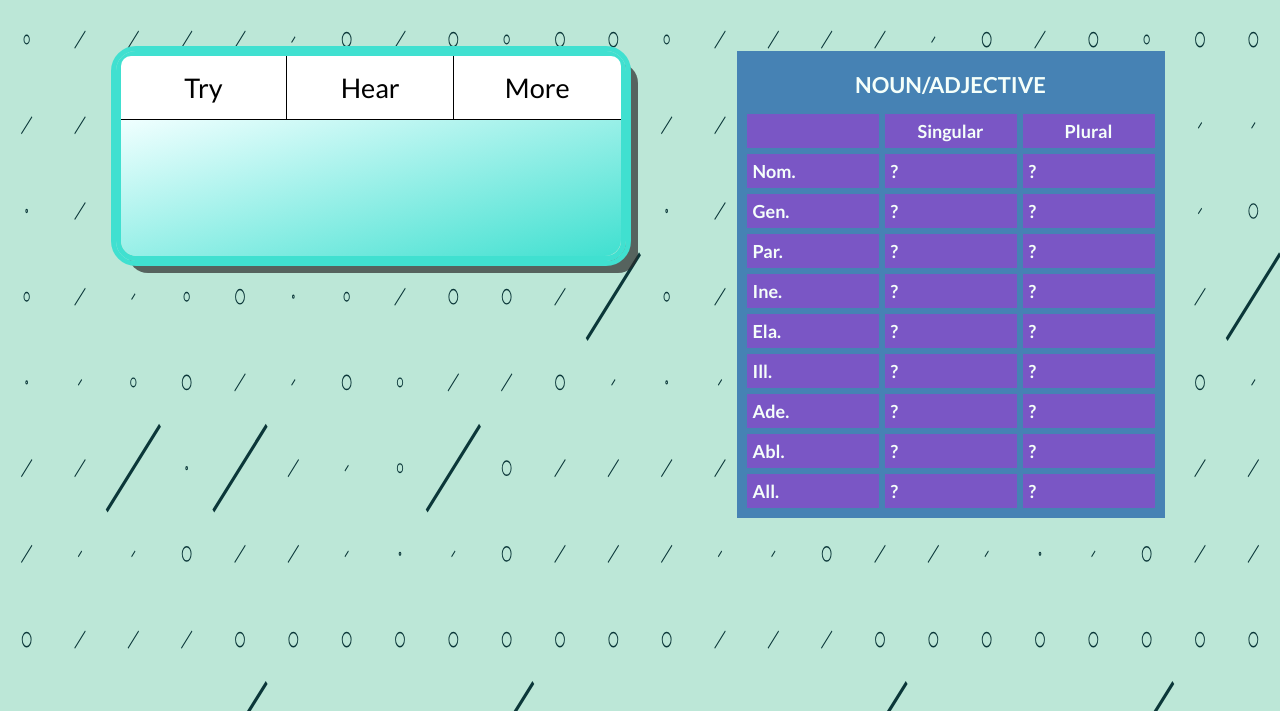
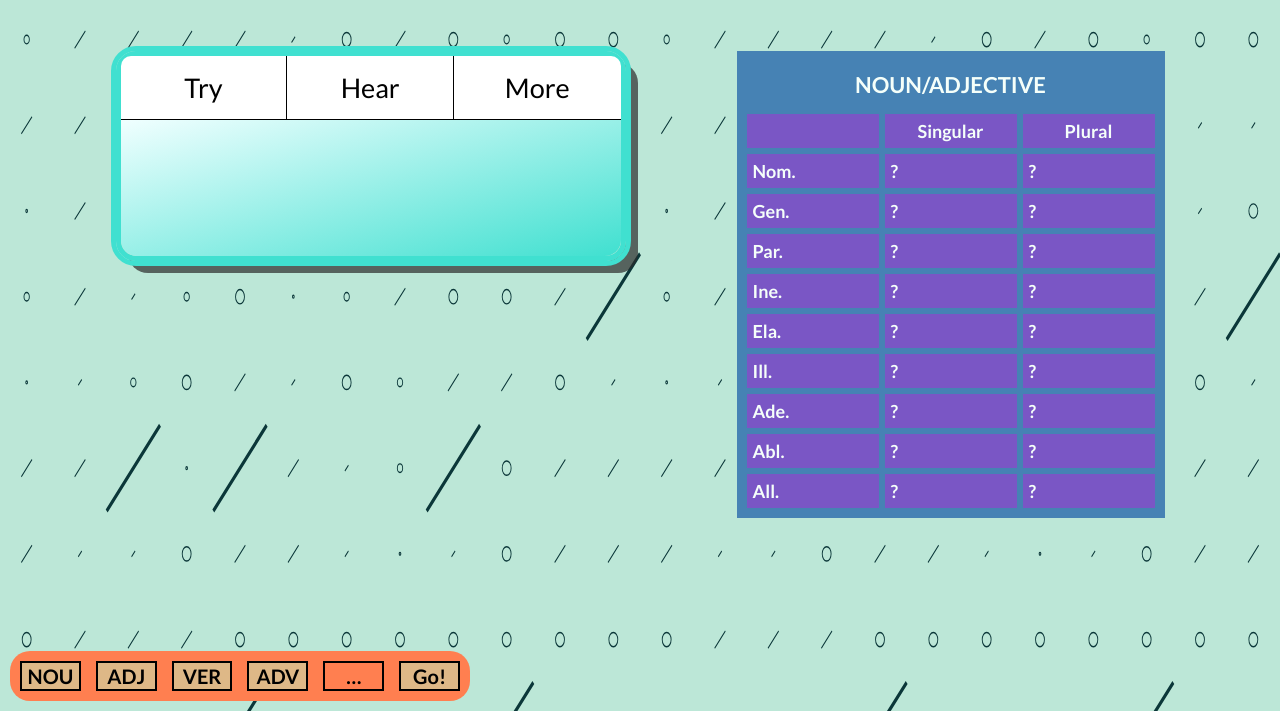
Before and after one commit to PavelIvanov4/FinGen, a plain HTML site: page index.html in a window 1280 px wide. Shown: the part 89-800 px from the top of the page. Drawn offline with Linux system fonts and the light colour scheme.

Commit message:
upd: added a new bar

```diff
--- a/index.html
+++ b/index.html
@@ -88,5 +88,13 @@
  </table>
  </main>
  <audio id="files" src=""></audio>
+ <div id="bar">
+   <div id="nouns">NOU</div>
+   <div id="adjs">ADJ</div>
+   <div id="verbs">VER</div>
+   <div id="advs">ADV</div>
+   <div id="enter" contenteditable>…</div>
+   <div id="bar_go">Go!</div>
+ </div>
  </body>
 </html>
```
